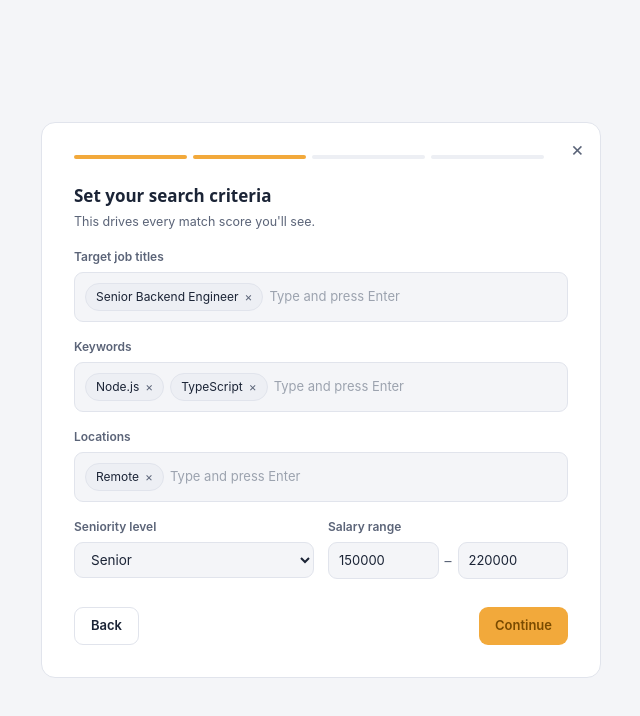
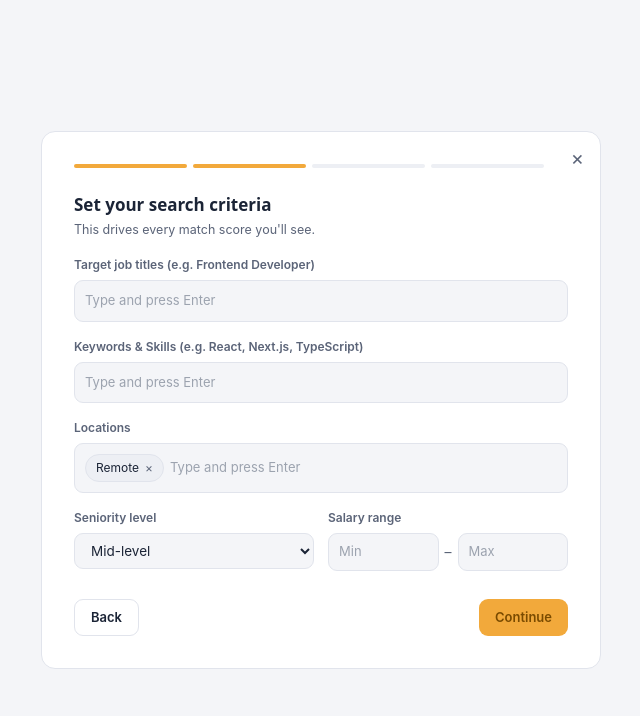
Before and after one commit to abhithakur83034/Job-Radar, a Next.js app in the folder frontend/: page /onboarding in a window 1280 px wide. Both pictures are taken after a click on the button "Continue". Shown: the top 716 px of the page, without its empty margins (319-959 px from the left). Built offline with nearby package versions, Linux system fonts and the light colour scheme.

Commit message:
fix: make onboarding preview dynamic based on candidate role and skills

```diff
--- a/frontend/src/app/onboarding/page.tsx
+++ b/frontend/src/app/onboarding/page.tsx
@@ -19,12 +19,12 @@ export default function OnboardingPage() {
   const router = useRouter();
   const [step, setStep] = useState(0);
   const [fileName, setFileName] = useState<string | null>(null);
-  const [titles, setTitles] = useState<string[]>(["Senior Backend Engineer"]);
-  const [keywords, setKeywords] = useState<string[]>(["Node.js", "TypeScript"]);
+  const [titles, setTitles] = useState<string[]>([]);
+  const [keywords, setKeywords] = useState<string[]>([]);
   const [locations, setLocations] = useState<string[]>(["Remote"]);
-  const [seniority, setSeniority] = useState("senior");
-  const [salaryMin, setSalaryMin] = useState("150000");
-  const [salaryMax, setSalaryMax] = useState("220000");
+  const [seniority, setSeniority] = useState("mid");
+  const [salaryMin, setSalaryMin] = useState("");
+  const [salaryMax, setSalaryMax] = useState("");
   const [mode, setMode] = useState<"realtime" | "digest">("realtime");
   const [channels, setChannels] = useState<string[]>(["email"]);
   const [plan, setPlan] = useState<"free" | "active_search" | "career_boost">("free");
@@ -36,6 +36,10 @@ export default function OnboardingPage() {
   }
 
   function goToStep(next: number) {
+    if (next > step && step === 1 && titles.length === 0) {
+      setError("Please add at least one target job title (e.g. Frontend Developer)");
+      return;
+    }
     setError(null);
     setStep(next);
   }
@@ -45,9 +49,9 @@ export default function OnboardingPage() {
     startTransition(async () => {
       try {
         await completeOnboarding({
-          titles,
+          titles: titles.length > 0 ? titles : ["Frontend Developer"],
           keywords,
-          locations,
+          locations: locations.length > 0 ? locations : ["Remote"],
           seniority,
           salaryMin: salaryMin ? Number(salaryMin) : null,
           salaryMax: salaryMax ? Number(salaryMax) : null,
@@ -61,6 +65,14 @@ export default function OnboardingPage() {
       }
     });
   }
+
+  const previewRole = titles[0] || "Frontend Developer";
+  const previewCompany = "Matched Opportunity";
+  const previewInitial = previewRole.trim()[0]?.toUpperCase() || "F";
+  const previewReason =
+    keywords.length > 0
+      ? `Strong match on ${keywords.slice(0, 3).join(", ")} and preferred ${locations[0] || "location"}`
+      : "High compatibility based on your selected role and experience";
 
   return (
     <div className="flex min-h-screen items-center justify-center bg-bg p-6">
@@ -100,8 +112,7 @@ export default function OnboardingPage() {
               />
             </label>
             <p className="mt-2 text-[11px] text-ink-muted">
-              Automatic skill extraction from the uploaded file lands in a later build phase — for now this
-              step confirms the flow and the seeded demo profile carries a parsed résumé already.
+              Supported formats: PDF or DOCX. Your target criteria in the next step will configure your radar feed.
             </p>
           </div>
         )}
@@ -111,9 +122,24 @@ export default function OnboardingPage() {
             <h2 className="font-display text-[17px] font-bold">Set your search criteria</h2>
             <p className="mt-1 text-[12.5px] text-ink-muted">This drives every match score you&apos;ll see.</p>
             <div className="mt-4">
-              <TokenInput label="Target job titles" values={titles} onChange={setTitles} suggestions={TITLE_SUGGESTIONS} />
-              <TokenInput label="Keywords" values={keywords} onChange={setKeywords} suggestions={KEYWORD_SUGGESTIONS} />
-              <TokenInput label="Locations" values={locations} onChange={setLocations} suggestions={LOCATION_SUGGESTIONS} />
+              <TokenInput
+                label="Target job titles (e.g. Frontend Developer)"
+                values={titles}
+                onChange={setTitles}
+                suggestions={TITLE_SUGGESTIONS}
+              />
+              <TokenInput
+                label="Keywords & Skills (e.g. React, Next.js, TypeScript)"
+                values={keywords}
+                onChange={setKeywords}
+                suggestions={KEYWORD_SUGGESTIONS}
+              />
+              <TokenInput
+                label="Locations"
+                values={locations}
+                onChange={setLocations}
+                suggestions={LOCATION_SUGGESTIONS}
+              />
               <div className="grid grid-cols-2 gap-3.5">
                 <div>
                   <label className="mb-1.5 block text-[12px] font-semibold text-ink-muted">Seniority level</label>
@@ -122,9 +148,12 @@ export default function OnboardingPage() {
                     onChange={(e) => setSeniority(e.target.value)}
                     className="w-full rounded-[9px] border border-border bg-bg px-3 py-2 text-[13.5px]"
                   >
+                    <option value="entry">Entry / Junior</option>
+                    <option value="mid">Mid-level</option>
                     <option value="senior">Senior</option>
                     <option value="staff">Staff</option>
                     <option value="principal">Principal</option>
+                    <option value="lead">Lead</option>
                   </select>
                 </div>
                 <div>
@@ -133,12 +162,14 @@ export default function OnboardingPage() {
                     <input
                       value={salaryMin}
                       onChange={(e) => setSalaryMin(e.target.value)}
+                      placeholder="Min"
                       className="w-full rounded-[9px] border border-border bg-bg px-2.5 py-2 text-[13px]"
                     />
                     <span className="text-ink-muted">–</span>
                     <input
                       value={salaryMax}
                       onChange={(e) => setSalaryMax(e.target.value)}
+                      placeholder="Max"
                       className="w-full rounded-[9px] border border-border bg-bg px-2.5 py-2 text-[13px]"
                     />
                   </div>
@@ -207,17 +238,17 @@ export default function OnboardingPage() {
               Preview — your first match would look like this
             </div>
             <div className="flex items-start gap-3 rounded-card border border-border bg-surface p-4">
-              <div className="flex h-[38px] w-[38px] flex-none items-center justify-center rounded-[10px] bg-surface-2 font-display text-[15px] font-bold">
-                S
+              <div className="flex h-[38px] w-[38px] flex-none items-center justify-center rounded-[10px] bg-accent/15 text-accent font-display text-[15px] font-bold">
+                {previewInitial}
               </div>
               <div className="flex-1">
-                <span className="font-display text-[14px] font-bold">Senior Backend Engineer</span>{" "}
-                <span className="text-ink-muted">· Stripe</span>
+                <span className="font-display text-[14px] font-bold">{previewRole}</span>{" "}
+                <span className="text-ink-muted">· {previewCompany}</span>
                 <div className="mt-1 text-[12.5px] italic text-ink-muted">
-                  &ldquo;4/5 required skills present, role and location align&rdquo;
+                  &ldquo;{previewReason}&rdquo;
                 </div>
               </div>
-              <FitBadge score={92} size="sm" />
+              <FitBadge score={94} size="sm" />
             </div>
           </div>
         )}
```
